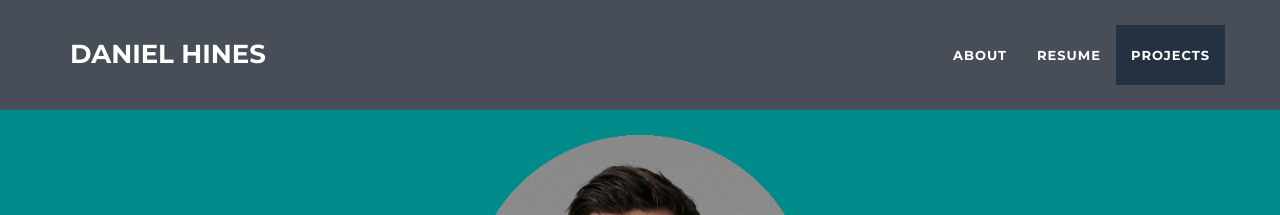
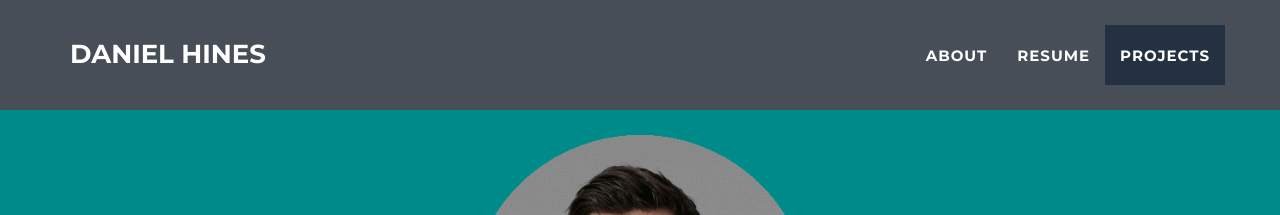
Before and after one commit to danielchines/danielchines.github.io, a Jekyll site: the page built from index.html, in a window 1280 px wide. Shown: the top 215 px of the page. Built offline with Jekyll 4.4.1, drawn with Linux system fonts in a browser that asks for light colours.

Commit message:
Update main.css

```diff
--- a/_includes/css/main.css
+++ b/_includes/css/main.css
@@ -155,7 +155,10 @@ header .header-col {
 .navbar .navbar-nav {
     letter-spacing: 1px;
 }
-
+.navbar-default .navbar-nav>li>a {
+    color: #ffffff;
+    font-size: 15px;
+}
 .navbar .navbar-nav li a:focus {
     outline: 0;
 }
```
